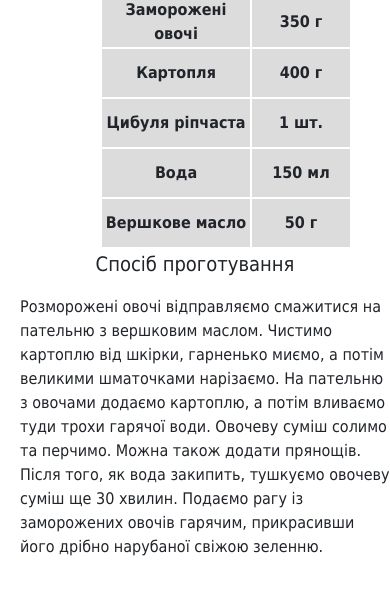
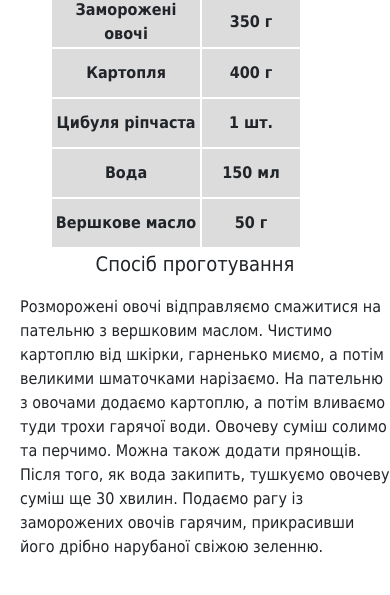
Before and after one commit to Nykrom/nykrom.github.io, a plain HTML site: page Ragu.html in a window 390 px wide. Shown: the part 731-1326 px from the top of the page. Drawn offline with nearby package versions, Linux system fonts and the light colour scheme.

Commit message:
Update Media.css

```diff
--- a/Media.css
+++ b/Media.css
@@ -4,7 +4,7 @@
     width: 100%;
     left: 0px;
     }
-    #table1{ right: 50px;}
+    #table1{position: relative; left: -50px;}
     #stravaname{position: absolute; top: 335px; left: 20px;
     }
     #strava{bottom: 110px; left: 15%; width: 75%}
```
